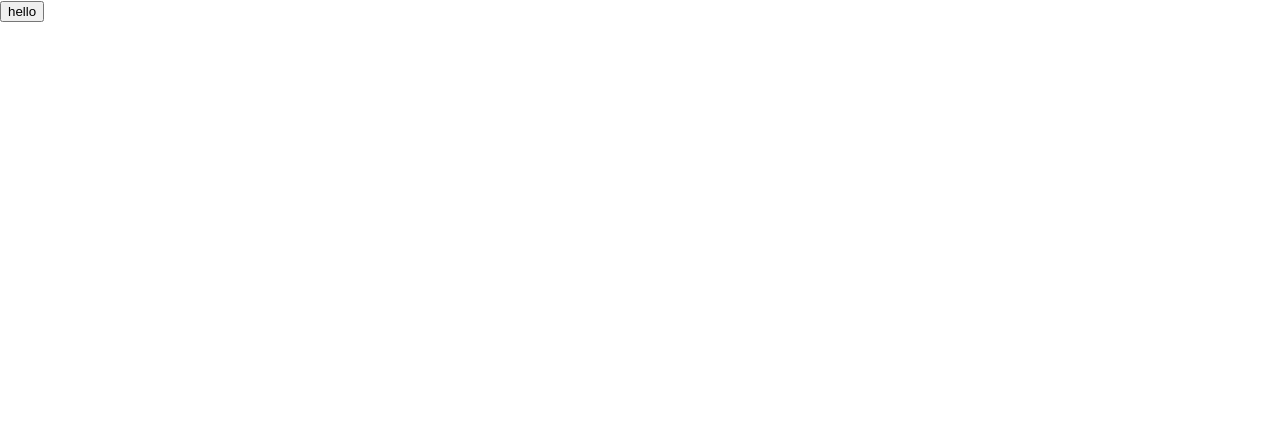
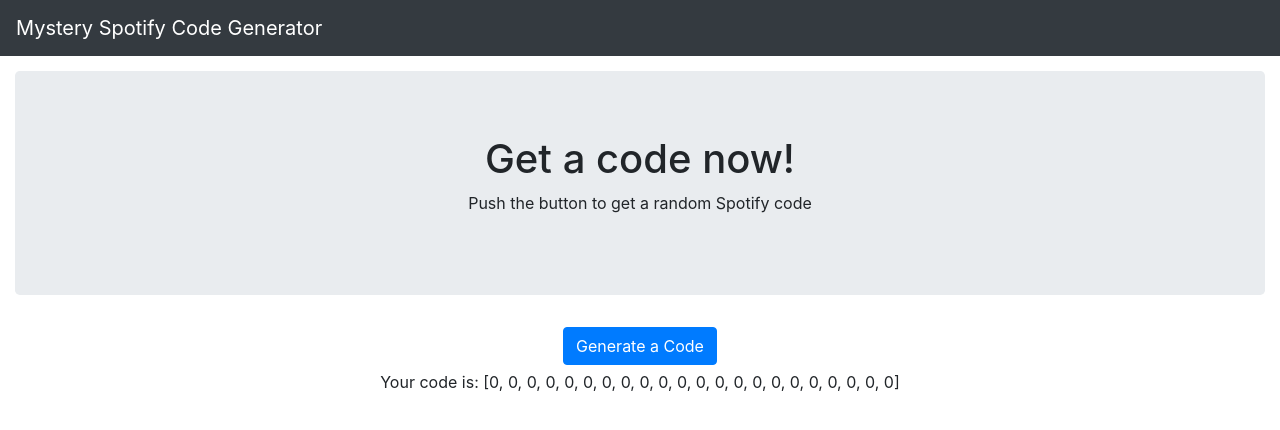
Before and after one commit to kdmnance/mystery-spotify-code, a React (Create React App) app in the folder generator/: page / in a window 1280 px wide. Shown: the top 430 px of the page. Built offline with nearby package versions, Linux system fonts and the light colour scheme.

Commit message:
Generate and display the bar info in text

```diff
--- a/generator/public/index.html
+++ b/generator/public/index.html
@@ -1,29 +1,13 @@
 <!DOCTYPE html>
 <html lang="en">
   <head>
-    <meta charset="utf-8" />
-    <link rel="icon" href="%PUBLIC_URL%/favicon.ico" />
-    <meta name="viewport" content="width=device-width, initial-scale=1" />
-    <meta name="theme-color" content="#000000" />
-    <meta
-      name="description"
-      content="Web site created using create-react-app"
+    <title>React App</title>
+    <link
+            rel="stylesheet"
+            href="https://maxcdn.bootstrapcdn.com/bootstrap/4.3.1/css/bootstrap.min.css"
+            integrity="sha384-ggOyR0iXCbMQv3Xipma34MD+dH/1fQ784/j6cY/iJTQUOhcWr7x9JvoRxT2MZw1T"
+            crossOrigin="anonymous"
     />
-    <link rel="apple-touch-icon" href="%PUBLIC_URL%/logo192.png" />
-    <!--
-      manifest.json provides metadata used when your web app is installed on a
-      user's mobile device or desktop. See https://developers.google.com/web/fundamentals/web-app-manifest/
-    -->
-    <!--
-      Notice the use of %PUBLIC_URL% in the tags above.
-      It will be replaced with the URL of the `public` folder during the build.
-      Only files inside the `public` folder can be referenced from the HTML.
-
-      Unlike "/favicon.ico" or "favicon.ico", "%PUBLIC_URL%/favicon.ico" will
-      work correctly both with client-side routing and a non-root public URL.
-      Learn how to configure a non-root public URL by running `npm run build`.
-    -->
-    <title>React App</title>
   </head>
   <body>
     <noscript>You need to enable JavaScript to run this app.</noscript>
--- a/generator/src/App.js
+++ b/generator/src/App.js
@@ -1,9 +1,21 @@
+import Container from 'react-bootstrap/Container'
+import Navbar from 'react-bootstrap/Navbar'
+import Jumbotron from 'react-bootstrap/Jumbotron'
 import CodeGenerator from './codeGenerator'
 
 function App() {
   return (
     <div className="App">
-      <CodeGenerator/>
+      <Navbar bg="dark" variant="dark">
+        <Navbar.Brand href="#">Mystery Spotify Code Generator</Navbar.Brand>
+      </Navbar>
+      <Container fluid className="main-jumbotron text-center">
+        <Jumbotron>
+          <h1>Get a code now!</h1>
+          <p>Push the button to get a random Spotify code</p>
+        </Jumbotron>
+        <p><CodeGenerator/></p>
+      </Container>
     </div>
   );
 }
--- a/generator/src/codeGenerator.js
+++ b/generator/src/codeGenerator.js
@@ -46,9 +46,19 @@
   }
 ];
 
+const INITIAL_CODE = [BARS[0],BARS[0],BARS[0],BARS[0],BARS[0],BARS[0],BARS[0],BARS[0],BARS[0],BARS[0],BARS[0],BARS[0],BARS[0],BARS[0],BARS[0],BARS[0],BARS[0],BARS[0],BARS[0],BARS[0],BARS[0],BARS[0]]
+const INITIAL_TEXT_CODE = [0,0,0,0,0,0,0,0,0,0,0,0,0,0,0,0,0,0,0,0,0,0]
+
 class CodeGenerator extends React.Component{
   constructor(props) {
     super(props);
+
+    this.state = {
+      code: INITIAL_CODE,
+      textCode: INITIAL_TEXT_CODE
+    };
+
+    this.generateCode = this.generateCode.bind(this)
   }
 
   generateCode(){
@@ -68,12 +78,26 @@
       code.push(bar)
     }
 
+    let textCode = []
+    for (bar of code){
+      textCode.push(bar.size)
+    }
+
+    this.setState({code: code, textCode: textCode})
+
     console.log(code)
+  }
+
+  resetCode(){
+    this.setState({code: INITIAL_CODE, textCode: INITIAL_TEXT_CODE})
   }
 
   render() {
     return (
-      <Button variant="outline-primary" onClick={this.generateCode}>hello</Button>
+      <div className="code-generator">
+        <Button variant="primary" onClick={this.generateCode}>Generate a Code</Button>
+        <p className="text-code">Your code is: [{this.state.textCode.join(", ")}]</p>
+      </div>
     )
   }
 }
--- a/generator/src/index.css
+++ b/generator/src/index.css
@@ -1,13 +1,21 @@
-body {
-  margin: 0;
-  font-family: -apple-system, BlinkMacSystemFont, 'Segoe UI', 'Roboto', 'Oxygen',
-    'Ubuntu', 'Cantarell', 'Fira Sans', 'Droid Sans', 'Helvetica Neue',
-    sans-serif;
-  -webkit-font-smoothing: antialiased;
-  -moz-osx-font-smoothing: grayscale;
+/*body {*/
+/*  margin: 0;*/
+/*  font-family: -apple-system, BlinkMacSystemFont, 'Segoe UI', 'Roboto', 'Oxygen',*/
+/*    'Ubuntu', 'Cantarell', 'Fira Sans', 'Droid Sans', 'Helvetica Neue',*/
+/*    sans-serif;*/
+/*  -webkit-font-smoothing: antialiased;*/
+/*  -moz-osx-font-smoothing: grayscale;*/
+/*}*/
+
+/*code {*/
+/*  font-family: source-code-pro, Menlo, Monaco, Consolas, 'Courier New',*/
+/*    monospace;*/
+/*}*/
+
+.main-jumbotron {
+  padding-top: 15px;
 }
 
-code {
-  font-family: source-code-pro, Menlo, Monaco, Consolas, 'Courier New',
-    monospace;
+.text-code {
+  padding-top: 5px;
 }
--- /dev/null
+++ b/package.json
@@ -0,0 +1,6 @@
+{
+  "dependencies": {
+    "bootstrap": "^4.6.0",
+    "react-bootstrap": "^1.5.1"
+  }
+}
```
Also changed, not shown: 1 other file (tests, documents, lock files or other folders).
